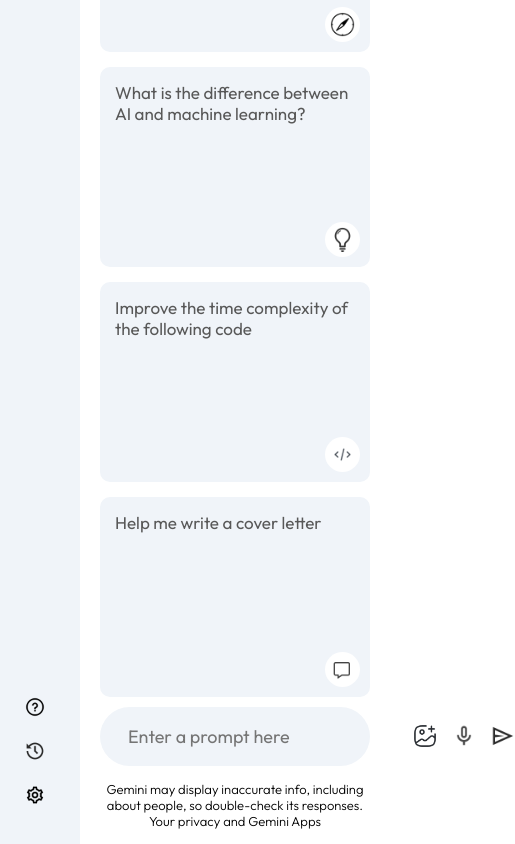
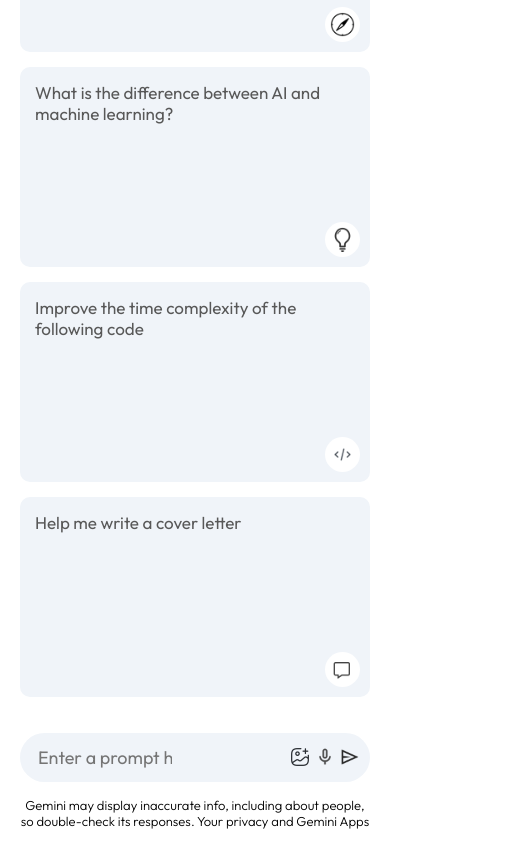
Before and after one commit to eghoAditya/Google-Gemini-Clone, a React (Vite) app: page / in a window 390 px wide. Shown: the part 680-1524 px from the top of the page, 515 px wide, since content can reach past the window. Built offline with nearby package versions, Linux system fonts and the light colour scheme.

Commit message:
Made the website responsive

```diff
--- a/src/components/Main/Main.css
+++ b/src/components/Main/Main.css
@@ -179,3 +179,19 @@
     font-weight: 300;
     line-height: 1.8;
 }
+
+@media (max-width:600px){
+    .main-bottom input{
+        flex: none;
+        width: 150px;
+    }
+    .main-bottom img{
+        width: 20px;
+    }
+    .search-box{
+        padding: 5px 10px;
+    }
+    .search-box div{
+        gap: 5px;
+    }
+}
--- a/src/components/Sidebar/Sidebar.css
+++ b/src/components/Sidebar/Sidebar.css
@@ -35,6 +35,7 @@
   .sidebar .recent {
     display: flex;
     flex-direction: column;
+    animation: fadein 1.5s ;
   }
 
   .sidebar .recent-title {
@@ -102,3 +103,9 @@
   .icon-container:hover img {
     opacity: 0.8; /* You can add hover effect on icon too */
   }
+
+  @media (max-width:600px){
+    .sidebar{
+      display: none;
+    }
+  }
--- a/src/index.css
+++ b/src/index.css
@@ -10,4 +10,14 @@
 #root{
   min-height: 100vh;
   display: flex;
+  animation: fadein 1.5s;
 }
+
+@keyframes fadein{
+  0%{
+    opacity: 0;
+  }
+  100%{
+    opacity: 1;
+  }
+}
```
